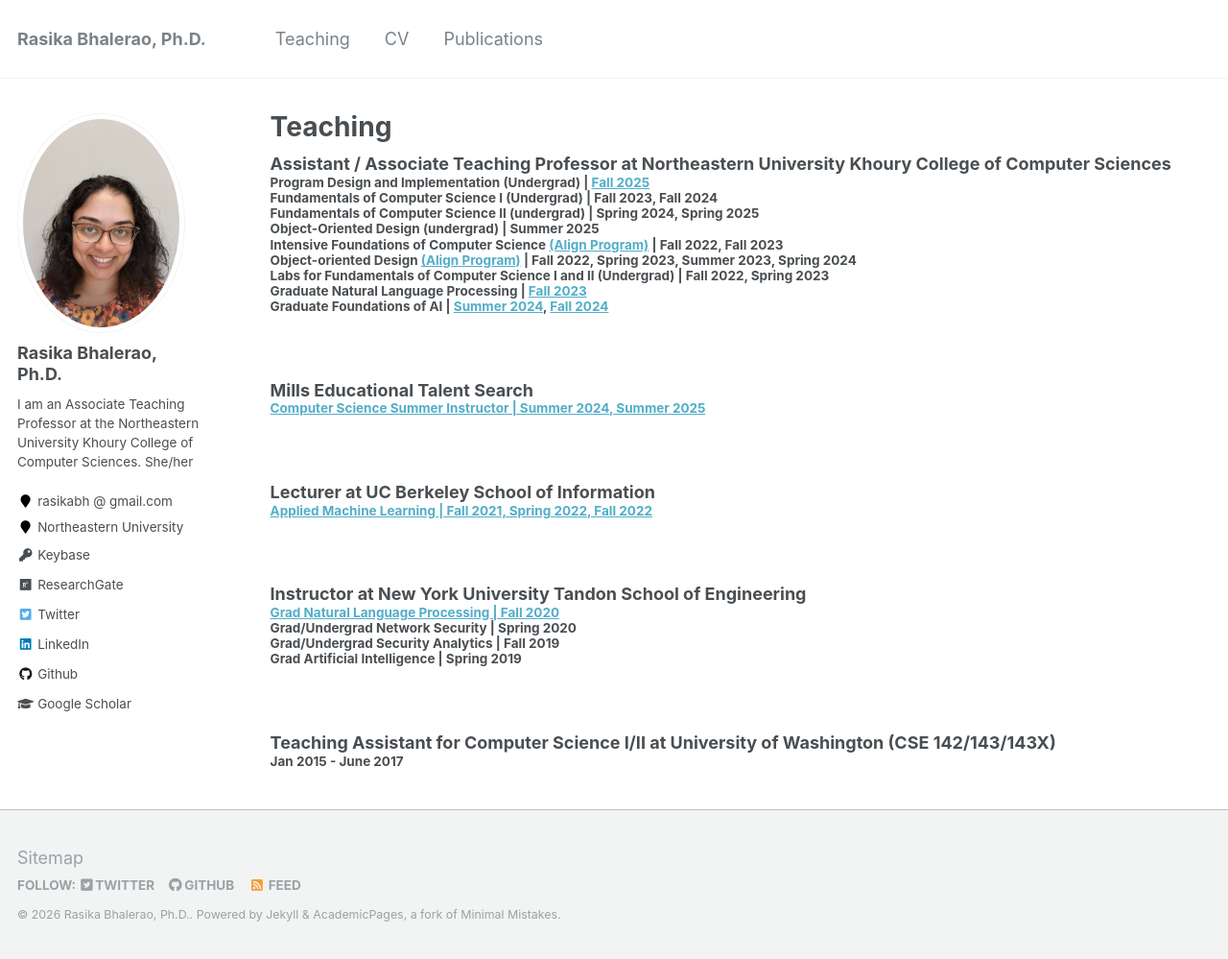
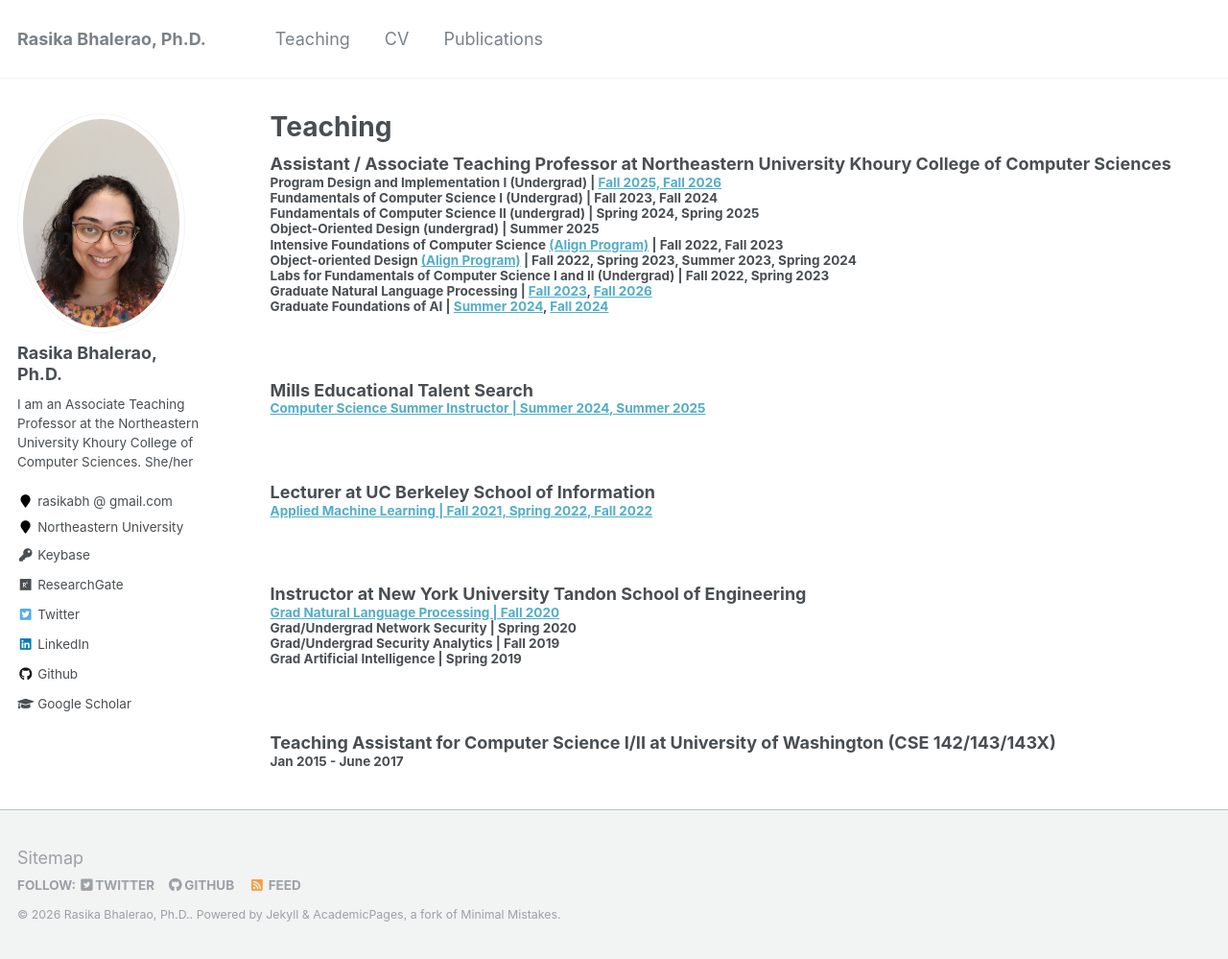
Before and after one commit to rasikabh/rasikabh.github.io, a Jekyll site: the page built from _pages/teaching.md, in a window 1280 px wide and 999 px high. Shown: the whole window at 96% size. Built offline with Jekyll 4.4.1, drawn with Linux system fonts in a browser that asks for light colours.

Commit message:
Add Fall 2026

```diff
--- a/_pages/teaching.md
+++ b/_pages/teaching.md
@@ -14,14 +14,14 @@
 {% include base_path %}
 
 ### Assistant / Associate Teaching Professor at Northeastern University Khoury College of Computer Sciences
-#### Program Design and Implementation (Undergrad) | [Fall 2025](https://neu-pdi.github.io/cs2100-public-resources)
+#### Program Design and Implementation I (Undergrad) | [Fall 2025, Fall 2026](https://neu-pdi.github.io/cs2100-public-resources)
 #### Fundamentals of Computer Science I (Undergrad) | Fall 2023, Fall 2024
 #### Fundamentals of Computer Science II (undergrad) | Spring 2024, Spring 2025
 #### Object-Oriented Design (undergrad) | Summer 2025
 #### Intensive Foundations of Computer Science [(Align Program)](https://www.khoury.northeastern.edu/programs/align-masters-of-science-in-computer-science/) | Fall 2022, Fall 2023
 #### Object-oriented Design [(Align Program)](https://www.khoury.northeastern.edu/programs/align-masters-of-science-in-computer-science/) | Fall 2022, Spring 2023, Summer 2023, Spring 2024
 #### Labs for Fundamentals of Computer Science I and II (Undergrad) | Fall 2022, Spring 2023
-#### Graduate Natural Language Processing | [Fall 2023](https://rasikabh.github.io/nlp2023/)
+#### Graduate Natural Language Processing | [Fall 2023](https://rasikabh.github.io/nlp2023/), [Fall 2026](https://rasikabh.github.io/nlp2026/)
 #### Graduate Foundations of AI | [Summer 2024](https://rasikabh.github.io/ai2024su/), [Fall 2024](https://rasikabh.github.io/ai2024f/)
 <br/>
 
```
